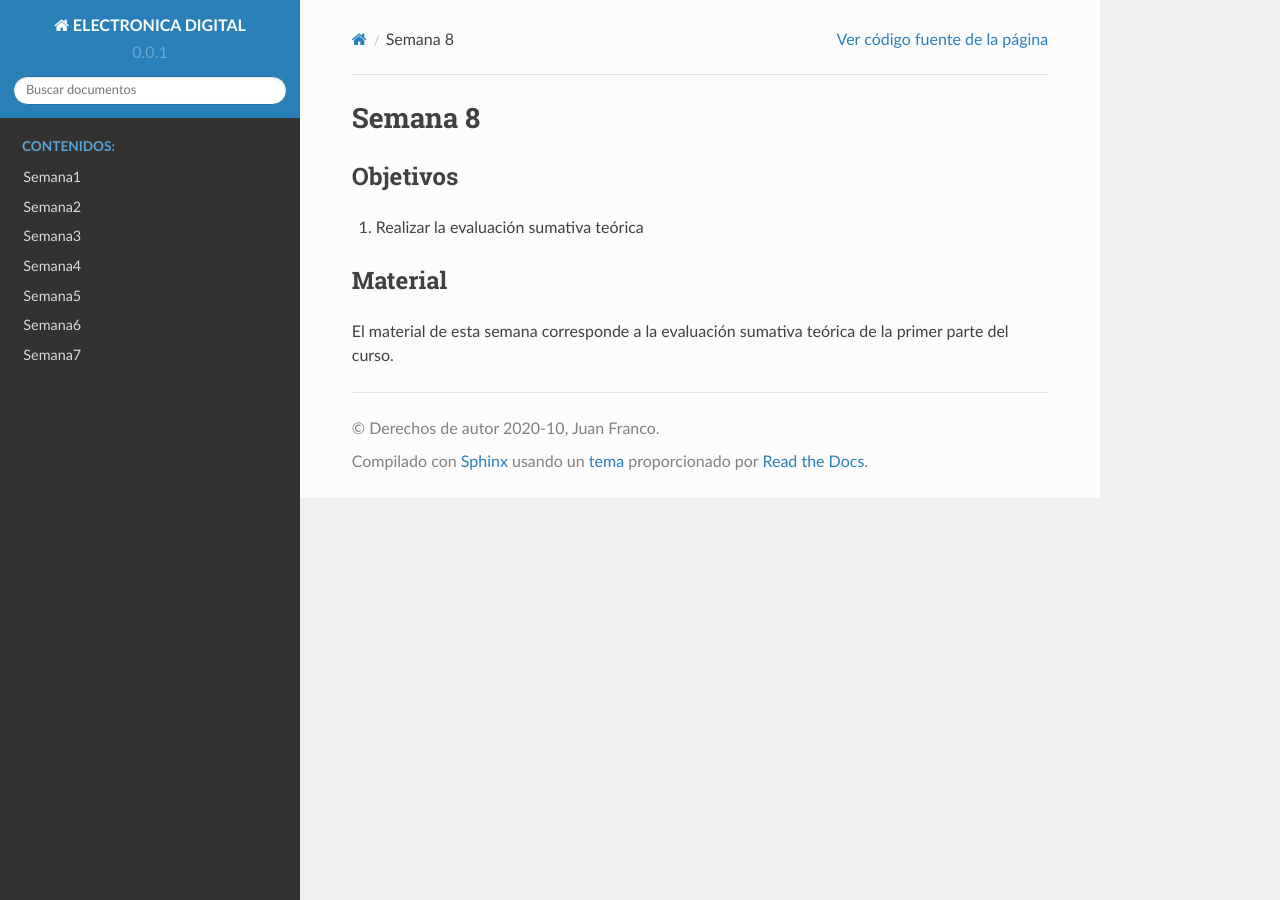
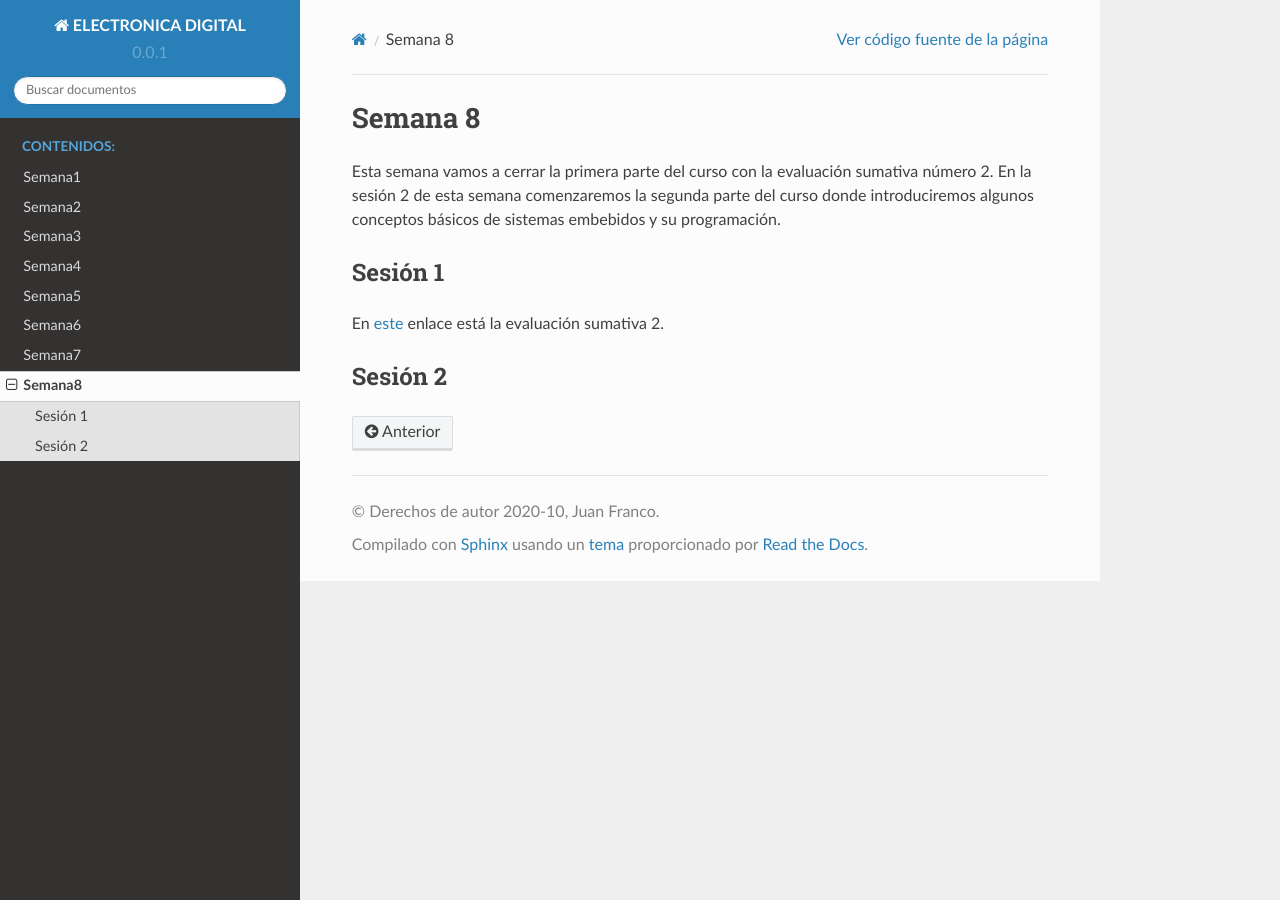
Before and after one commit to juanferfranco/ElectronicaDigital, a Sphinx documentation site: the page built from docs/_semana8/semana8.rst, in a window 1280 px wide. Built offline with Sphinx 7.4.7 and the Read the Docs theme 2.0.0, drawn with Linux system fonts in a browser that asks for light colours.

Commit message:
add week 8

```diff
--- a/docs/_semana8/semana8.rst
+++ b/docs/_semana8/semana8.rst
@@ -1,11 +1,18 @@
 Semana 8
 ===========
 
-Objetivos
+Esta semana vamos a cerrar la primera parte del curso
+con la evaluación sumativa número 2. En la sesión 2 de
+esta semana comenzaremos la segunda parte del curso
+donde introduciremos algunos conceptos básicos de sistemas
+embebidos y su programación.
+
+Sesión 1
 ----------
-1. Realizar la evaluación sumativa teórica
+
+En `este <https://docs.google.com/document/d/1aKixMWic4QawFH8-0q8V-wn_JIjS8GriS0FXaSBjCck/edit?usp=sharing>`__
+enlace está la evaluación sumativa 2.
 
 
-Material
----------
-El material de esta semana corresponde a la evaluación sumativa teórica de la primer parte del curso.
+Sesión 2
+----------
--- a/docs/index.rst
+++ b/docs/index.rst
@@ -75,3 +75,4 @@ del docente.
    Semana5 <_semana5/semana5>
    Semana6 <_semana6/semana6>
    Semana7 <_semana7/semana7>
+   Semana8 <_semana8/semana8>
```
